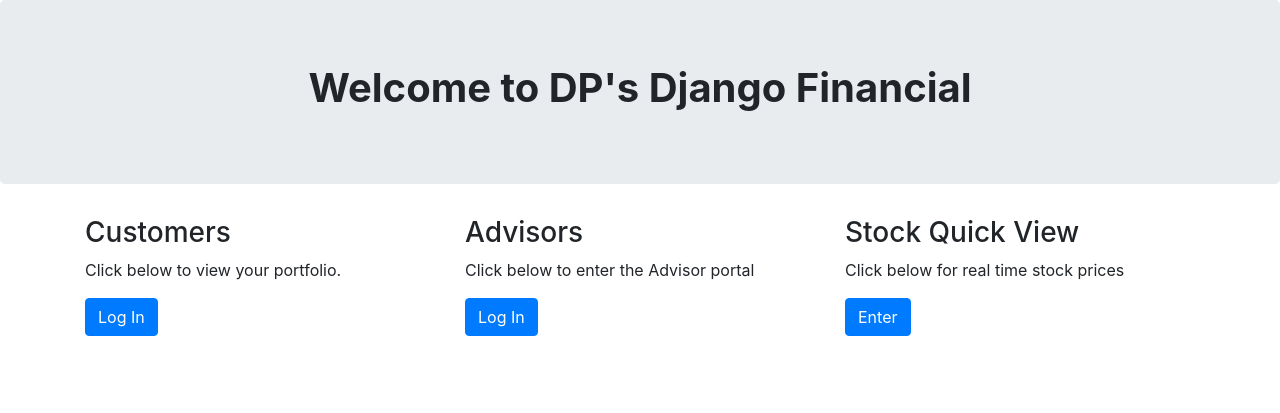
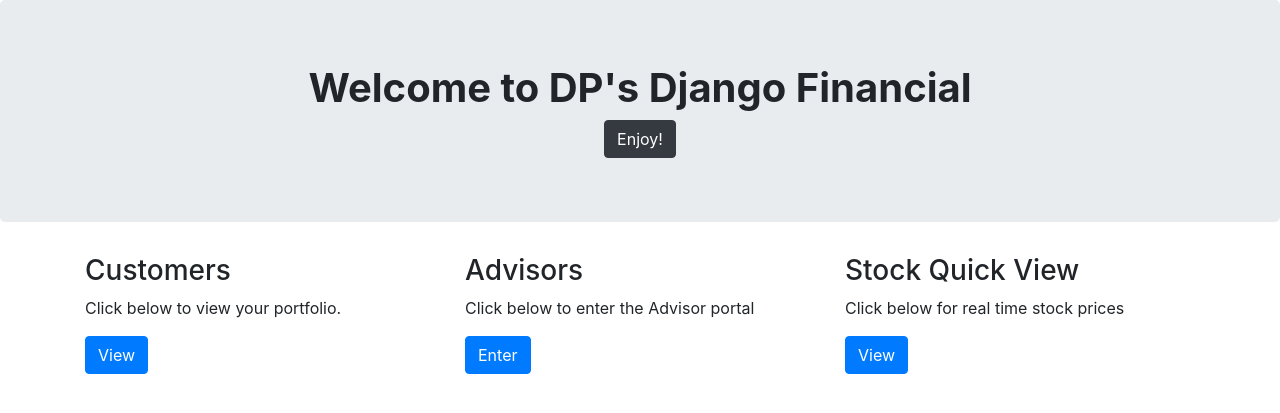
Before and after one commit to venomdp/DjangoFinancialProject, a Django app: page / in a window 1280 px wide. Shown: the top 413 px of the page. Run offline with Django 3.2, Linux system fonts and the light colour scheme; some libraries are stand-ins or nearby versions.

Commit message:
End of Night
End of Night Commit

```diff
--- a/DjangoFinancial/urls.py
+++ b/DjangoFinancial/urls.py
@@ -20,4 +20,5 @@
 urlpatterns = [
     url(r'^admin/', admin.site.urls),
     url(r'', include('financial.urls')),
+    url(r'^customer/', include ('financial.urls')),
 ]
--- a/financial/templates/financial/index.html
+++ b/financial/templates/financial/index.html
@@ -8,31 +8,33 @@
     <!-- Bootstrap CSS -->
     <link rel="stylesheet" href="https://maxcdn.bootstrapcdn.com/bootstrap/4.0.0/css/bootstrap.min.css" integrity="sha384-Gn5384xqQ1aoWXA+058RXPxPg6fy4IWvTNh0E263XmFcJlSAwiGgFAW/dAiS6JXm" crossorigin="anonymous">
 
-    <title>Hello, world!</title>
+    <title>DP's Django Financial</title>
   </head>
   <body>
     <div class ="jumbotron text-center">
         <h1><b>Welcome to DP's Django Financial</b></h1>
+        <button type="button" class="btn btn-dark" onclick="location.href = 'https://i.imgur.com/HikzcqA.jpg';">Enjoy!</button>
     </div>
     <div class="container">
         <div class="row">
             <div class="col-sm-4">
                 <h3>Customers</h3>
                 <p>Click below to view your portfolio.</p>
-                <button type="button" class="btn btn-primary">Log In</button>
+                <button type="button" class="btn btn-primary">View</button>
         </div>
             <div class="col-sm-4">
                 <h3>Advisors</h3>
                 <p>Click below to enter the Advisor portal</p>
-                <button type="button" class="btn btn-primary">Log In</button>
+                <button type="button" class="btn btn-primary" onclick="location.href = '/admin/financial/customer/';">Enter</button>
         </div>
             <div class="col-sm-4">
                 <h3>Stock Quick View</h3>
                 <p>Click below for real time stock prices</p>
-                <button type="button" class="btn btn-primary">Enter</button>
+                <button type="button" class="btn btn-primary">View</button>
             </div>
         </div>
     </div>
+
 
     <!-- Optional JavaScript -->
     <!-- jQuery first, then Popper.js, then Bootstrap JS -->
--- a/financial/urls.py
+++ b/financial/urls.py
@@ -1,6 +1,8 @@
 from django.conf.urls import url
 from . import views
+from.models import Customer, Crypto, Stock
 
 urlpatterns = [
-    url(r'^$', views.index, name='post_list'),
+    url(r'^$', views.index, name='mainpage'),
+    url(r'^customer/', views.allCustomers, name='allcustomers')
 ]
--- a/financial/views.py
+++ b/financial/views.py
@@ -1,8 +1,12 @@
-from django.shortcuts import render
+from django.shortcuts import render, get_object_or_404
 from django.http import HttpResponse
 from .models import Customer, Stock, Crypto
 
 
 def index(request):
-    customers = Customer.objects.all
-    return render(request, 'financial/index.html', {'customers': customers})
+    return render(request, 'financial/index.html')
+
+
+def allCustomers(request):
+    customer = Customer.objects.all
+    return render(request, 'financial/customer.html', {'customer': customer})
```
Also changed, not shown: financial/templates/financial/customer.html (added, +15 -0 lines).
